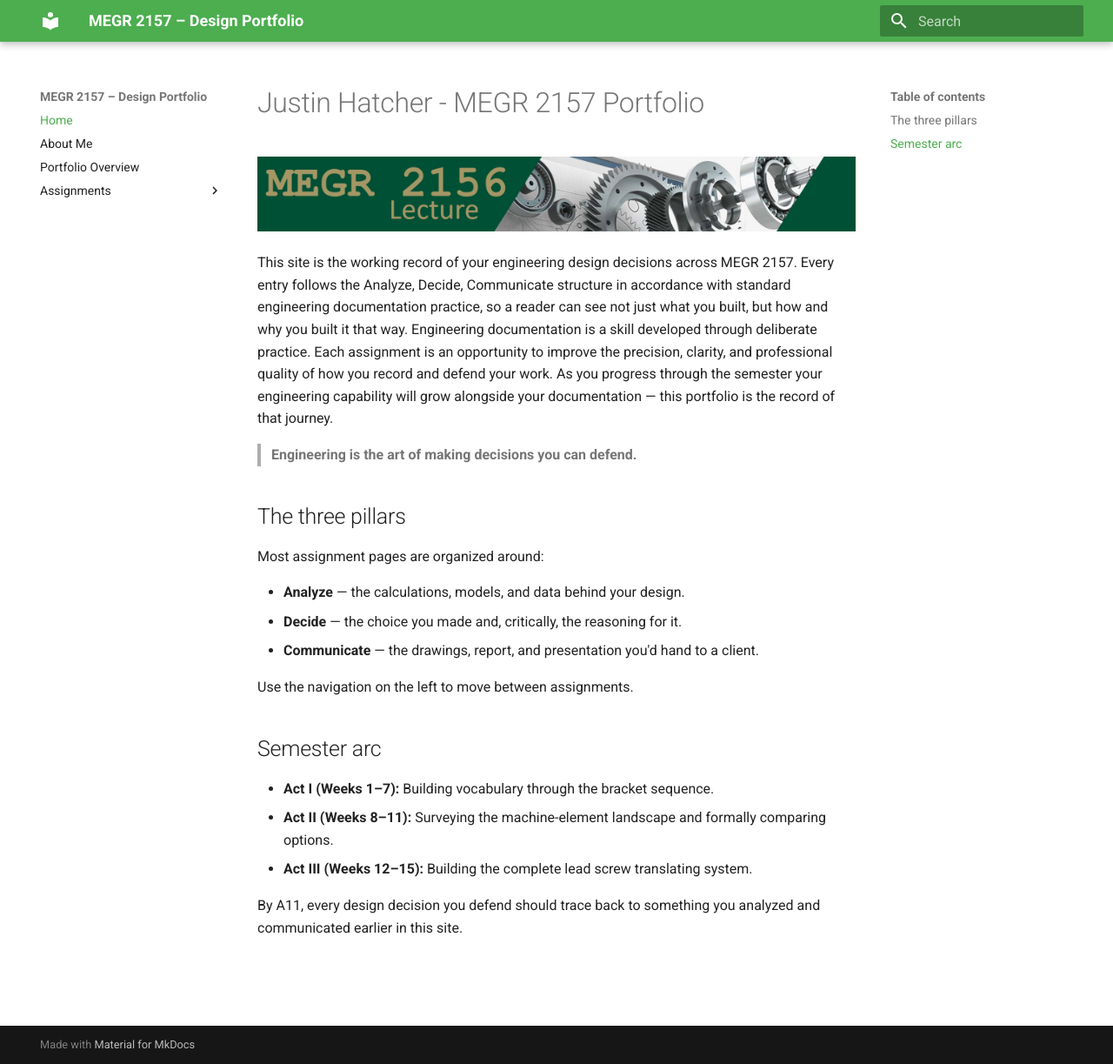
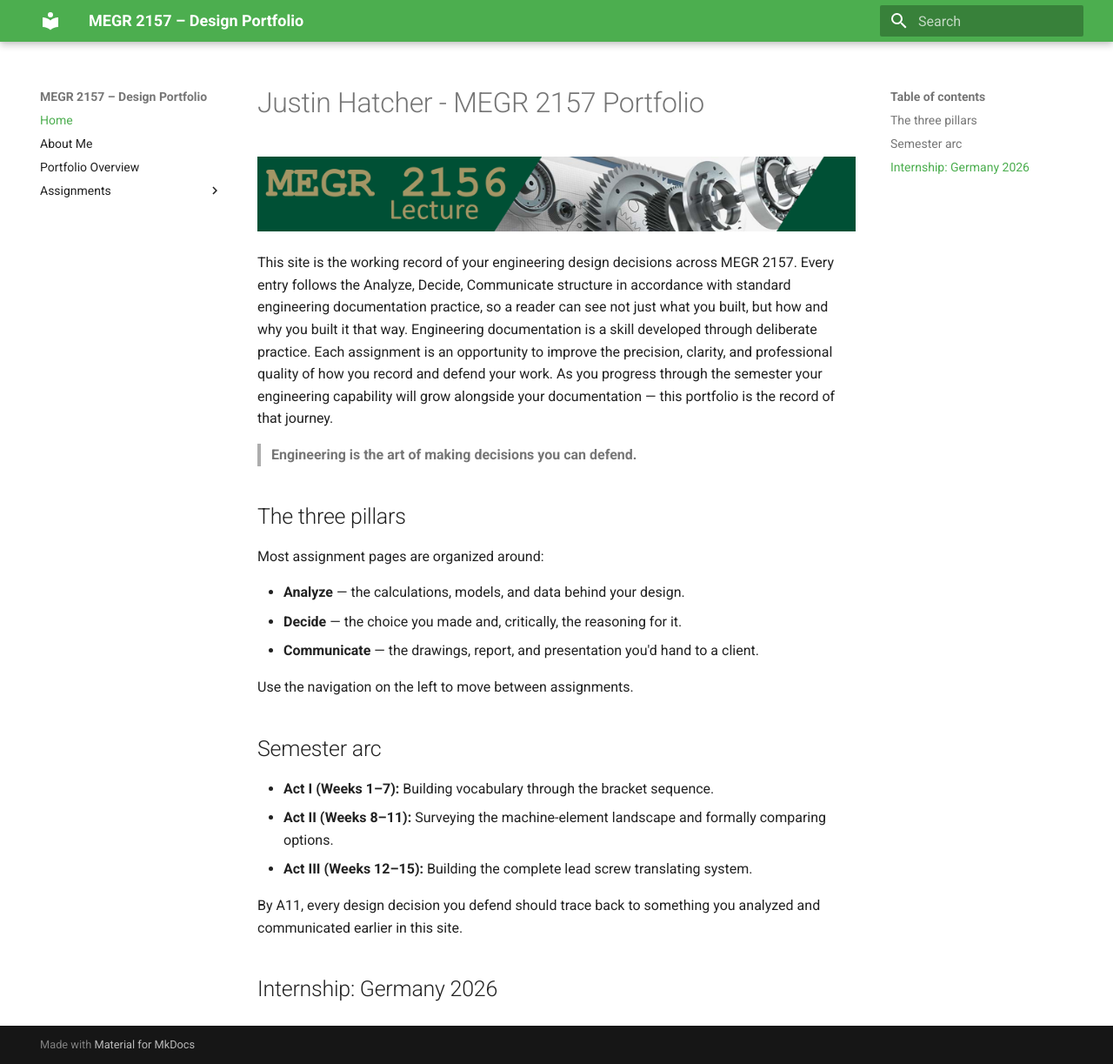
Before and after one commit to jhatch24/megr2156-portfolio, an MkDocs documentation site: the page built from docs/index.md, in a window 1280 px wide and 1223 px high. Shown: the whole window at 87% size. Built offline with MkDocs 1.6.1 and Material for MkDocs 9.7.7, drawn with Linux system fonts in a browser that asks for light colours.

Commit message:
Add internship section for Germany 2026

```diff
--- a/docs/index.md
+++ b/docs/index.md
@@ -23,3 +23,5 @@ Use the navigation on the left to move between assignments.
 - **Act III (Weeks 12–15):** Building the complete lead screw translating system.
 
 By A11, every design decision you defend should trace back to something you analyzed and communicated earlier in this site.
+
+## Internship: Germany 2026
```
